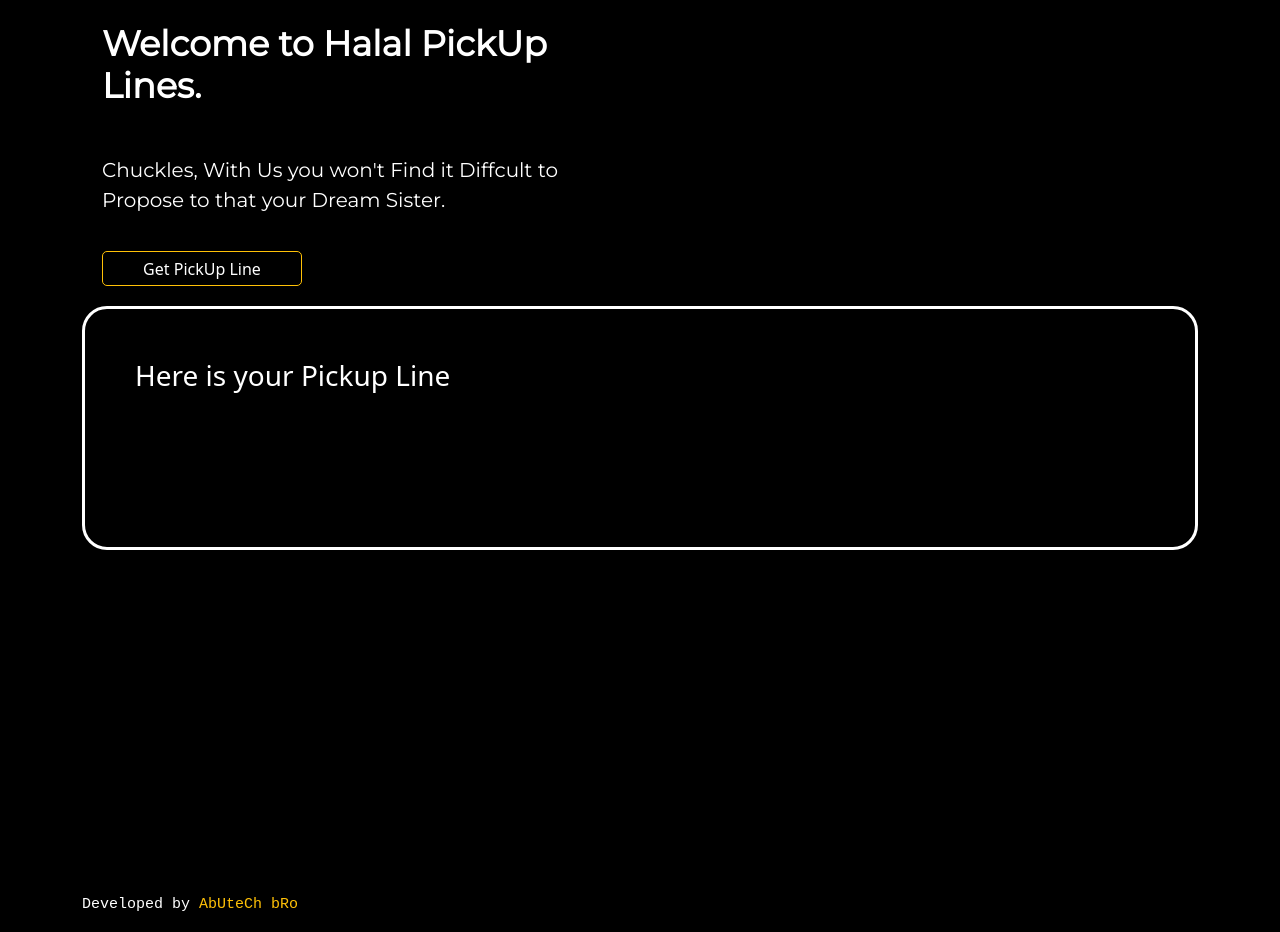
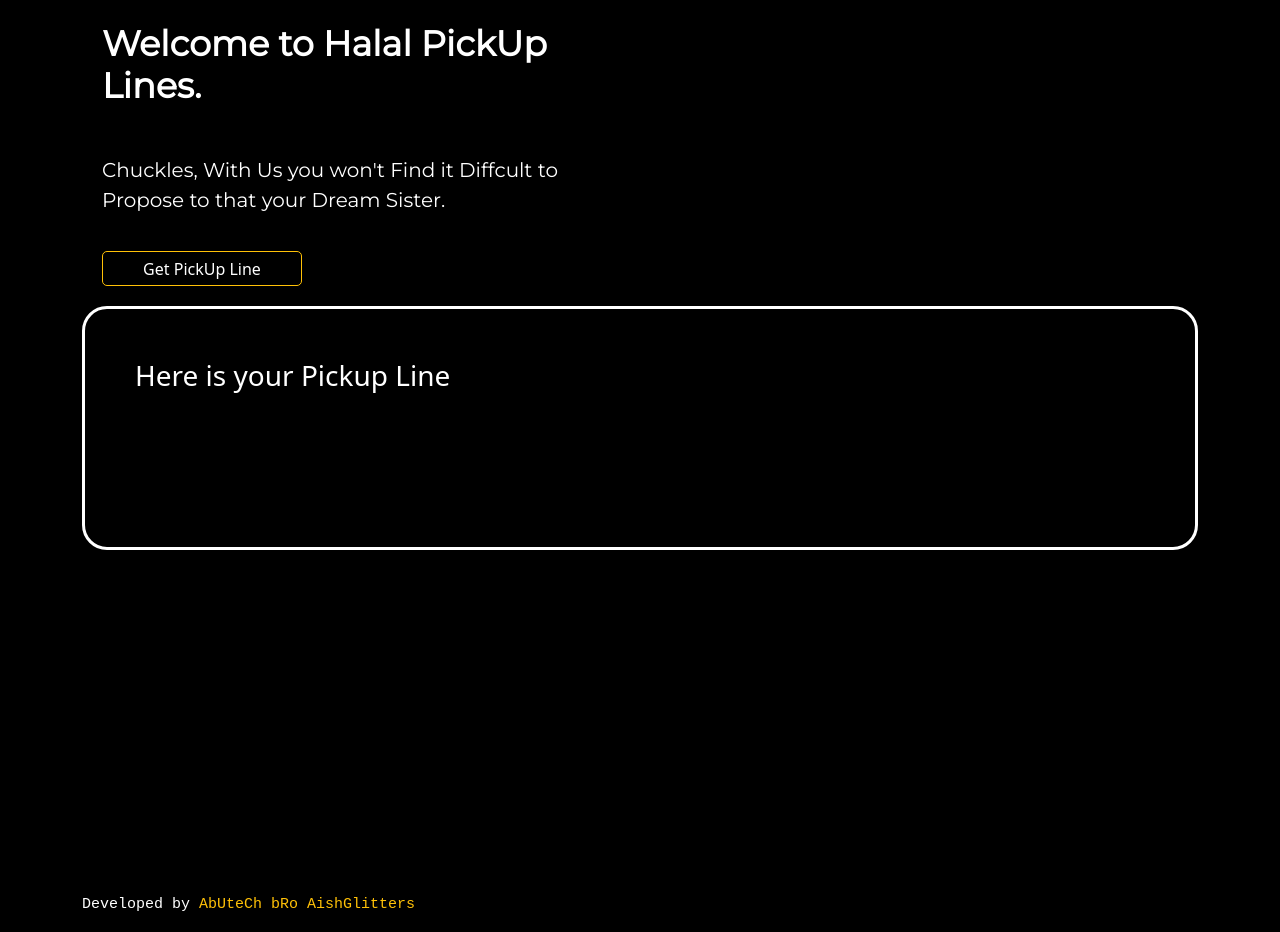
Before and after one commit to Abutechbro/halalpickup, a plain HTML site: page index.html in a window 1280 px wide. Shown: the part 283-1215 px from the top of the page. Drawn offline with nearby package versions, Linux system fonts and the light colour scheme; a script that the page names is missing.

Commit message:
first2 commit

```diff
--- a/index.html
+++ b/index.html
@@ -138,7 +138,7 @@
 <div class="container copywrite">
     <div class="row">
         <div class="col-12">
-            <p>Developed by <a href="#">AbUteCh bRo</a></p>
+            <p>Developed by <a href="#">AbUteCh bRo</a> <a href="#">AishGlitters</a></p>
         </div>
 
     </div>
```
